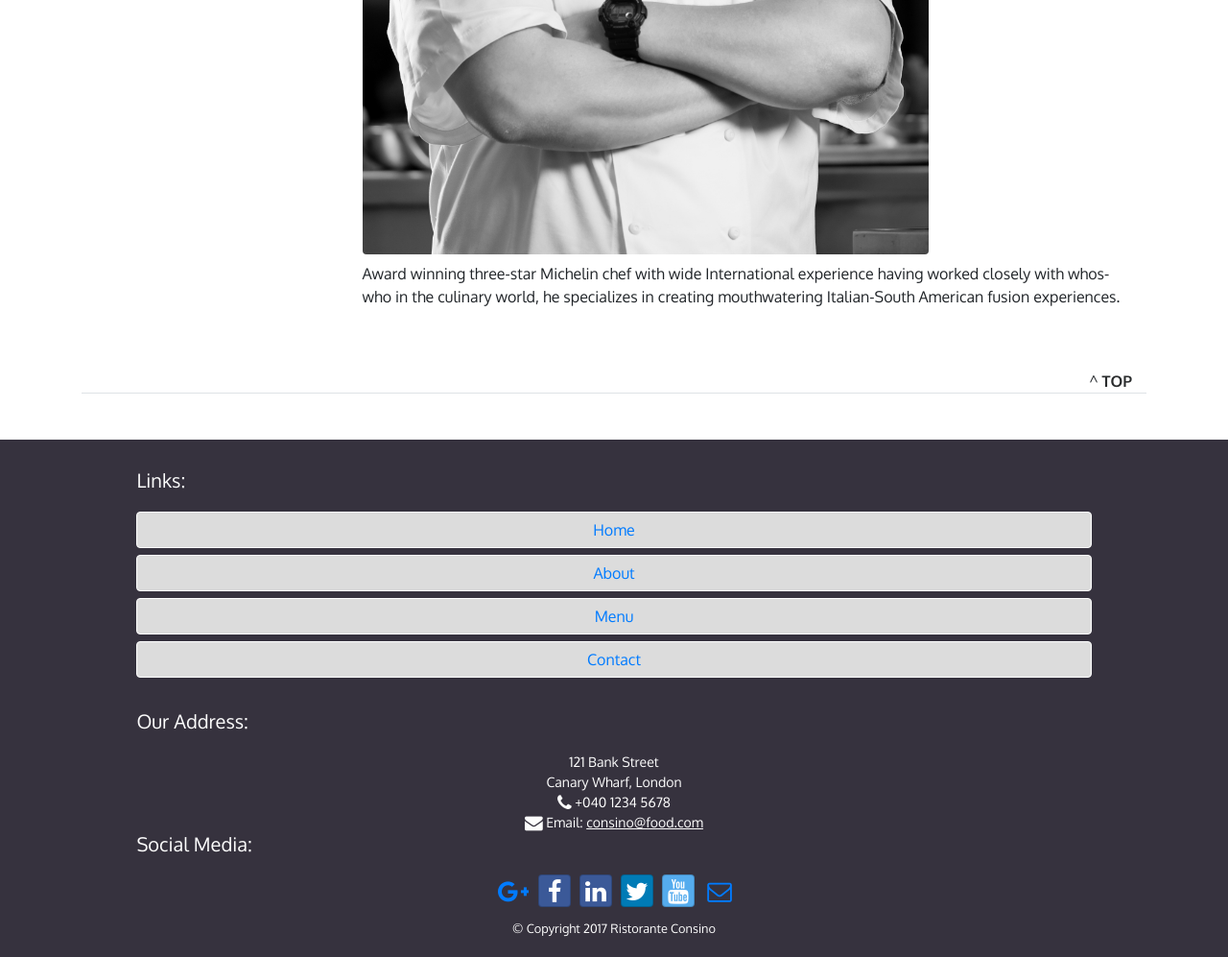
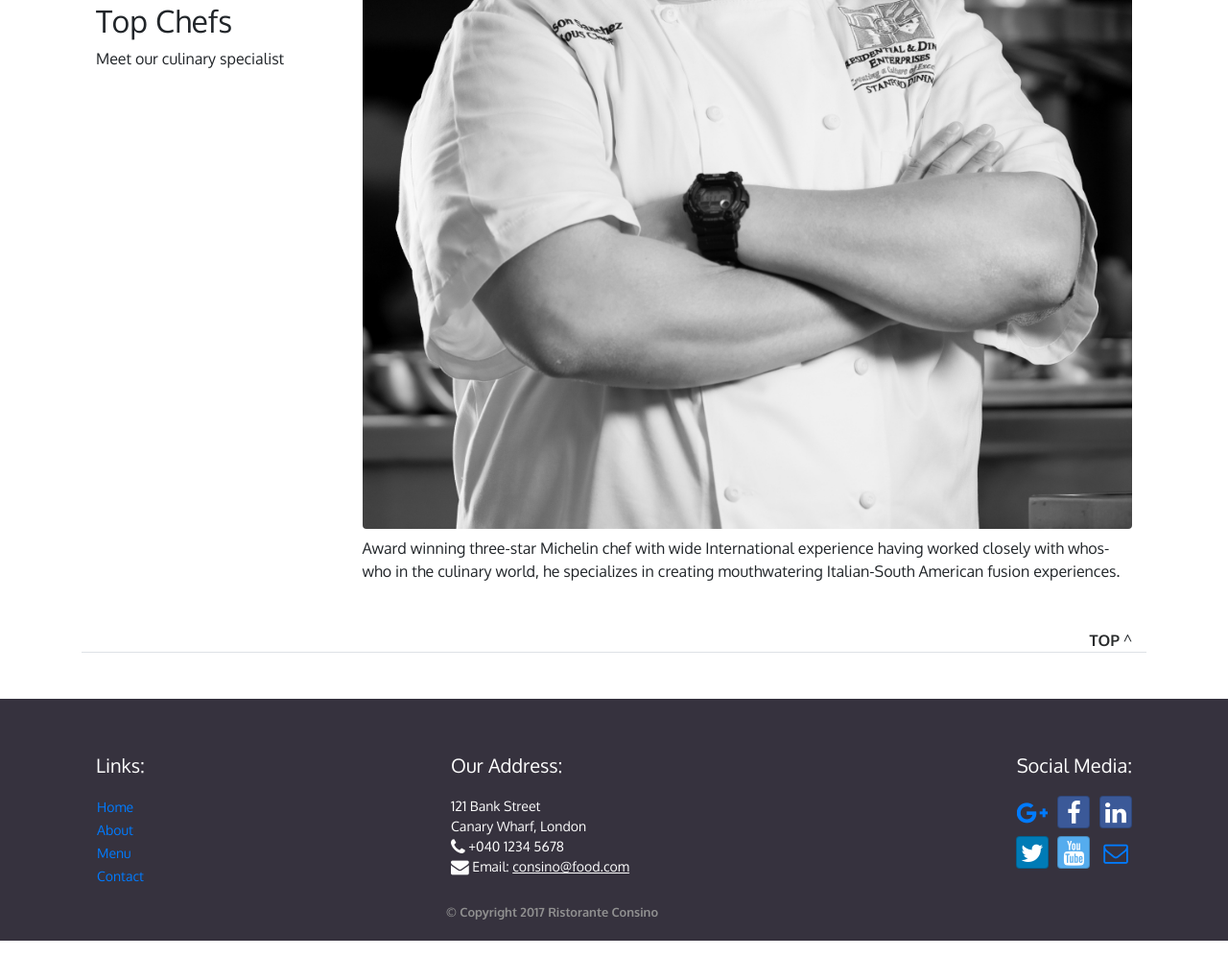
Before and after one commit to stefan22/rw2, a website: page index.html in a window 1280 px wide. Shown: the part 2540-3537 px from the top of the page at 96% size. Drawn offline with nearby package versions, Linux system fonts and the light colour scheme; files whose address does not match are found by name.

Commit message:
layout footer table

```diff
--- a/css/styles.css
+++ b/css/styles.css
@@ -151,35 +151,23 @@ button.navbar-toggler:active, button.navbar-toggler:focus, button.navbar-toggler
 /* footer titles */
 
 footer h5 {
- margin:0 auto;
- width:89.66%;
  margin-bottom: 1em;
- text-align: left;
  font-weight: normal;
  color: #fdfdfd;
 }
 
 /* footer links */
 
-footer ul {
-  margin-bottom: 2em;
-}
-
-li.lisfoo {
-  text-align: left;
-  display: grid;
-  width: 89.66%;
-  margin:0 auto;
-  margin-top: .3em;
-  padding: 1px 0;
+.lisfoo a.btn {
+  padding:0;
+  vertical-align: top; /*aligns with address */
 
 }
 
 address {
  font-size: 88%;
- margin:0px;
  color:#fdfdfd;
- text-align: center;
+ font-weight: normal;
 }
 
 address a {
@@ -191,10 +179,10 @@ address a {
 
 .top {
   text-align: right;
-  margin:3em 0 0 0;
+  margin:2em 0 0 0;
 }
 
-.top::before {
+.top::after {
   content: '^ ';
 }
 
@@ -228,15 +216,16 @@ address a {
 }
 
 .btn-social-icon {
-  margin-left:5px;
+  margin-left:.35em;
+  margin-bottom: .5em;
 }
 
 /* copy row footer */
 .copy {
  margin:0;
- margin-top: 1em;
  font-size: 80%;
- color: #fdfdfd;
+ color: #919191;
+ font-weight: bold;
 }
 
 
@@ -339,6 +328,8 @@ h4 small::before {
       max-width: 70px;
   }
 
+ /* p.copy {width: 91%;}*/
+
 }/* iphone6*/
 
 
@@ -410,6 +401,10 @@ h4 small::before {
 
   }
 
+  /*.copy {
+    width: 91%;
+  }*/
+
 
 
 }/* col-lg and up */
@@ -417,9 +412,9 @@ h4 small::before {
 
 
 /*
+Extra large devices (large desktops, 1200px and up)
+*/
+@media (min-width: 1200px) {
 
-// Extra large devices (large desktops, 1200px and up)
-@media (min-width: 1200px) { ... }
-
-
-*/
+  /*.copy {width: 87.5%;}*/
+}
--- a/index.html
+++ b/index.html
@@ -93,7 +93,7 @@
             <div class="col-sm-4 col-md-8 flex-last">
                 <h3>This Month's Promotions</h3>
                 <figure>
-                    <img class="figure-img img-fluid rounded" src="images/food2.jpg" width="590" height="365" title="food1"/>
+                    <img class="figure-img img-fluid rounded" src="images/food2.jpg" width="625" height="350" title="food1"/>
                     <figcaption>This is food one ipsum dolor sit amet, consectetur adipisicing elit, sed do eiusmod
                 tempor incididunt ut labore et dolore magna aliqua. </figcaption>
 
@@ -107,13 +107,14 @@
 
         <div class="row row-content align-items-center border-bottom">
             <div class="col-12 col-sm-4 col-md-3 push-md-9">
-                <h2>Meet our Culinary Specialists</h2>
+                <h2>Top Chefs</h2>
+                <p>Meet our culinary specialist</p>
             </div>
             <div class="col-12 col-sm col-md pull-md-3">
                 <h3 class="inlinetablet">Alberto Pochetino</h3>
                 <h4 class="inlinetablet">Executive Chef</h4>
                 <figure>
-                    <img class="figure-img img-fluid rounded" src="images/chef1.jpg" width="590" height="365" title="food1"/>
+                    <img class="figure-img img-fluid rounded" src="images/chef1.jpg" width="960" height="1200" title="food1" />
                     <figcaption>Award winning three-star Michelin chef with wide International experience having worked closely with whos-who in the culinary world, he specializes in creating mouthwatering Italian-South American fusion experiences.</figcaption>
 
                 </figure>
@@ -132,17 +133,17 @@
 
    <footer class="footer">
         <div class="container">
-            <div class="row">
-                <div class="col-12 col-sm-12">
+            <div class="row row-content">
+                <div class="col-6 col-sm-4">
                     <h5>Links:</h5>
                     <ul class="list-unstyled">
-                        <li class="lisfoo"><a class="btn btn-outline-primary btn-small" href="index.html">Home</a></li>
-                        <li class="lisfoo"><a class="btn btn-outline-primary btn-small" href="aboutus.html">About</a></li>
-                        <li class="lisfoo"><a class="btn btn-outline-primary btn-small" href="#">Menu</a></li>
-                        <li class="lisfoo"><a class="btn btn-outline-primary btn-small" href="#">Contact</a></li>
+                        <li class="lisfoo"><a class="btn btn-sm" href="index.html">Home</a></li>
+                        <li class="lisfoo"><a class="btn btn-sm" href="aboutus.html">About</a></li>
+                        <li class="lisfoo"><a class="btn btn-sm" href="#">Menu</a></li>
+                        <li class="lisfoo"><a class="btn btn-sm" href="#">Contact</a></li>
                     </ul>
                 </div>
-                <div class="col-12 col-sm-12">
+                <div class="col-6 col-sm-5">
                     <h5>Our Address:</h5>
                     <address>
                         121 Bank Street<br>
@@ -152,12 +153,12 @@
                               consino@food.com</a>
                     </address>
                 </div>
-            </div> <!-- endof row -->
+
+                <div class="col-10 col-sm-3">
+                    <div style="text-align: right;">
+                        <h5>Social Media:</h5>
                         <div class="row">
                             <div class="col-12 col-sm-12">
-
-                    <div style="text-align: center;">
-                        <h5>Social Media:</h5>
                                 <a class="btn btn-social-icon btn-google-plus"
                                    target="_blank"
                                    href="http://google.com/+">
@@ -176,6 +177,9 @@
                                    <i class="fa fa-linkedin"></i>
 
                                 </a>
+                            </div>
+
+                            <div class="col-12 col-sm-12">
                                 <a class="btn btn-social-icon btn-linkedin"
                                    target="_blank"
                                    href="http://twitter.com/">
@@ -195,9 +199,14 @@
                                 </a>
                             </div>
                         </div>
+
                     </div>
+                </div>
+
+           </div> <!-- endof row -->
+
            <div class="row justify-content-center">
-                <div class="col-auto">
+                <div class="col-12 col-sm-5 offset-1">
                     <p class="copy">© Copyright 2017 Ristorante Consino</p>
                 </div>
            </div>
```
Also changed, not shown: readme.md. Lines whose indentation alone changed are shown as unchanged.
